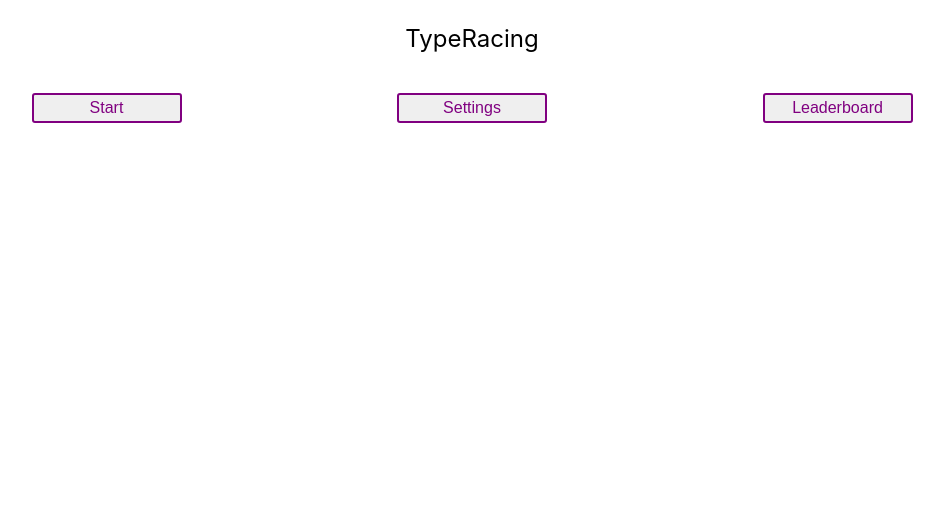
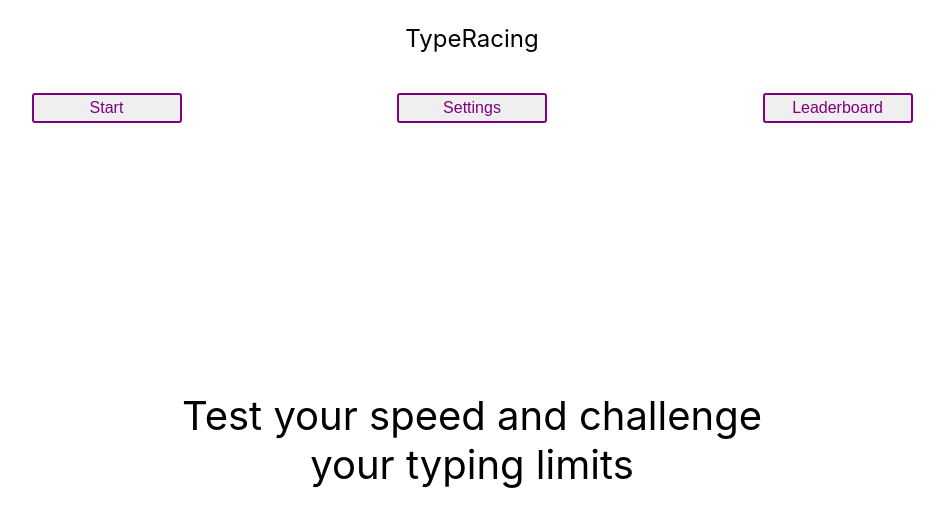
Before and after one commit to BoSswosile/FinalElectronProjet, a React (Create React App) app: page / in a window 1280 px wide. Shown: the top 526 px of the page, without its empty margins (168-1112 px from the left). Built offline with nearby package versions, Linux system fonts and the light colour scheme.

Commit message:
quick modal and redirection

```diff
--- a/src/components/dashboard/index.js
+++ b/src/components/dashboard/index.js
@@ -1,6 +1,6 @@
 import React, { useEffect, useState } from 'react'
 import styled from 'styled-components'
-import { SpaceEvenly, Button, MainTitle } from './style'
+import { SpaceEvenly, Button, MainTitle, Title } from './style'
 import { useNavigate } from 'react-router-dom'
 const Dashboard = () => {
   const navigate = useNavigate()
@@ -13,6 +13,7 @@ const Dashboard = () => {
         <Button>Settings</Button>
         <Button>Leaderboard</Button>
       </SpaceEvenly>
+      <Title>Test your speed and challenge your typing limits</Title>
     </div>
   )
 }
--- a/src/components/dashboard/style.js
+++ b/src/components/dashboard/style.js
@@ -20,3 +20,14 @@ export const SpaceEvenly = styled.div`
   display: flex;
   justify-content: space-evenly;
 `
+
+export const Title = styled.p`
+  font-size: 2.5em;
+  text-align: center;
+  align-items: center;
+  position: absolute;
+  // align all in center
+  top: 50%;
+  left: 50%;
+  transform: translate(-50%, -50%);
+`
--- a/src/components/game/index.js
+++ b/src/components/game/index.js
@@ -54,7 +54,7 @@ const Game = () => {
     const interval = setInterval(() => {
       if (countdown === 0) {
         clearInterval(interval)
-        setTimer(5)
+        setTimer(30)
       } else {
         setCountdown(countdown - 1)
       }
@@ -74,6 +74,7 @@ const Game = () => {
         console.log('game over')
         setScore(getScore())
       } else {
+        console.log(timer)
         setTimer(timer - 1)
       }
     }, 1000)
@@ -107,24 +108,15 @@ const Game = () => {
       var randomnum = Math.floor(Math.random() * array.length)
       arrayValid.push(array[randomnum])
       popped += '' + array[randomnum]
-      console.log(z)
       if (z >= 15) {
-        console.log('separator')
-        console.log(popped)
         temporaryDisplayState.push(popped)
         popped = ''
         z = 0
       }
     }
     setDisplayList(temporaryDisplayState)
-    // console.log(popped);
-    // console.log(arrayValid);
     return arrayValid
   }
-
-  useEffect(() => {
-    console.log(displayList)
-  }, [displayList])
 
   const getScore = () => {
     let score = 0
@@ -139,6 +131,7 @@ const Game = () => {
   }
   return (
     <>
+      {isGameEnded ? <Modal score={score} /> : <></>}
       <SplitterTop>
         <SimpleText>
           {gameList.map((char, index) => (
@@ -166,7 +159,6 @@ const Game = () => {
         </SimpleText>
         {/* <SimpleText>{splittedList}</SimpleText> */}
       </SplitterBottom>
-      {isGameEnded ? <Modal score={score} /> : <></>}
     </>
   )
 }
--- a/src/components/modal/index.js
+++ b/src/components/modal/index.js
@@ -1,8 +1,10 @@
 import React, { useState, useEffect } from 'react'
+import { Button, CenterDivModal } from './style'
+import { useNavigate } from 'react-router-dom'
 
 const Index = ({ score }) => {
   const [result, setResult] = useState('')
-
+  const navigate = useNavigate()
   useEffect(() => {
     if (score >= 0 && score <= 10) {
       setResult('What are you doing')
@@ -22,7 +24,11 @@ const Index = ({ score }) => {
   }, [])
   return (
     <div>
-      <h1>{score} wpm</h1>
+      <CenterDivModal>
+        <h1>{score} wpm</h1>
+        <p>Nickname : Yohan</p>
+        <Button onClick={() => navigate('/')}>Save Score</Button>
+      </CenterDivModal>
     </div>
   )
 }
--- a/src/components/modal/style.js
+++ b/src/components/modal/style.js
@@ -1,4 +1,25 @@
+import styled from 'styled-components'
 
+export const Button = styled.button`
+  color: purple;
+  font-size: 1em;
+  margin: 1em;
+  padding: 0.25em 1em;
+  border: 2px solid purple;
+  border-radius: 3px;
+  width: 150px;
+`
+
+export const CenterDivModal = styled.div`
+  position: absolute;
+  top: 50%;
+  left: 50%;
+  transform: translate(-50%, -50%);
+  background: white;
+  width: 80%;
+  height: auto;
+  z-index: 100;
+`
 
 // .modal {
 //   position: fixed;
```
